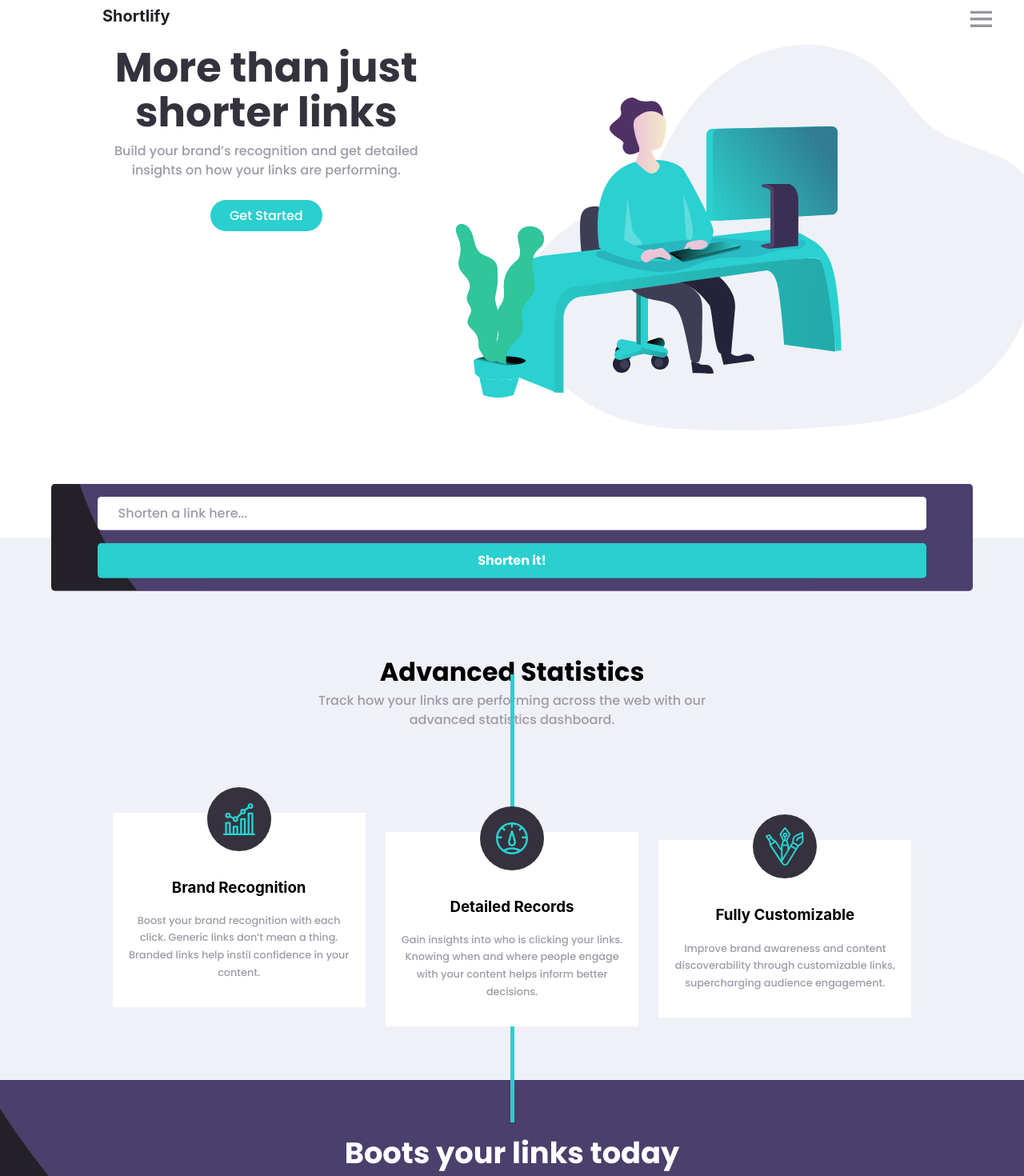
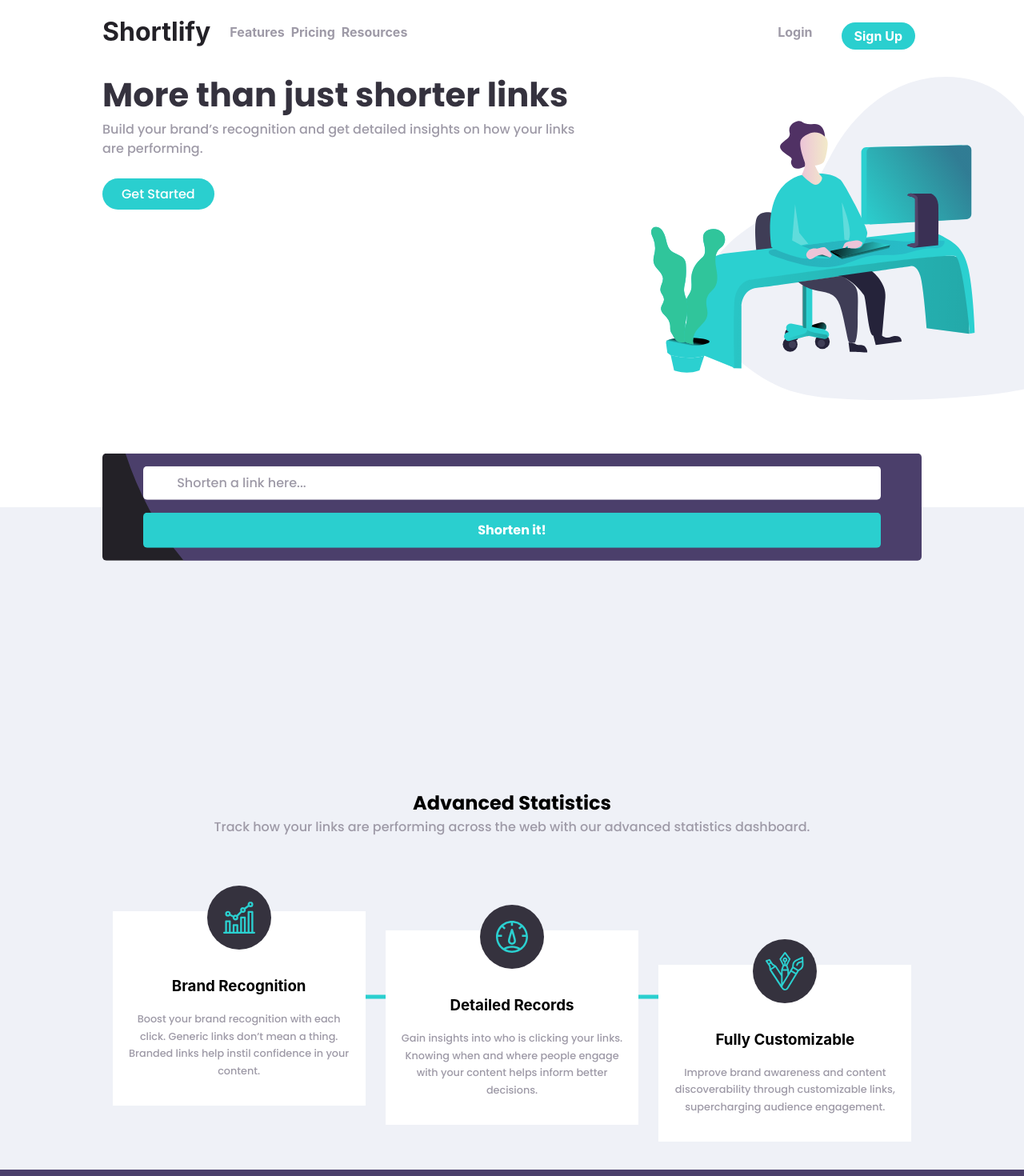
Before and after one commit to davidfcopozo/url-shortener-app, a React (Create React App) app: page / in a window 1280 px wide. Shown: the top 1470 px of the page at 80% size. Built offline with nearby package versions, Linux system fonts and the light colour scheme; no server answers.

Commit message:
Fixing desktop

```diff
--- a/src/App.scss
+++ b/src/App.scss
@@ -8,28 +8,34 @@
 $GrayishViolet: hsl(257, 7%, 63%);
 $VeryDarkBlue: hsl(255, 11%, 22%);
 $VeryDarkViolet: hsl(260, 8%, 14%);
-$h2FontSizes: clamp(2rem, 4vw + 1rem, 3.3rem);
+$logoFontSizes: clamp(1.5rem, 3vw + .5rem, 2rem);
+$h2FontSizes: clamp(2rem, 2vw + 1rem, 3.3rem);
 $h3FontSizes: clamp(1rem, 3vw + 1rem, 2.3rem);
 $smFontSizes: clamp(.8rem, 1rem, 1.5rem);
 
-/* For hamburger menu */
-/* https: //www.npmjs.com/package/react-burger-menu */
 
 @mixin fonts($fontSize, $fontWeight) {
   font-size: $fontSize;
   font-family: 'Poppins', sans-serif;
   font-weight: $fontWeight;
 }
+
 @mixin textDecoration {
   text-decoration: none;
   list-style-type: none;
   list-style: none;
   outline: none;
 }
+
 @mixin flex-row {
   display: flex;
   flex-direction: row;
 }
+
+@mixin opacity {
+  opacity: 0.8;
+}
+
 
 *,
 *::before,
@@ -73,6 +79,7 @@
 
 /* remove animations for people who've turned them off */
 @media (prefers-reduced-motion: reduce) {
+
   *,
   *::before,
   *::after {
@@ -94,42 +101,48 @@
   .container {
     overflow-x: hidden;
   }
+
   img {
     max-width: 100%;
   }
+
   header {
     display: flex;
     width: 80%;
-    margin: 0 auto;
+    margin: 1rem auto;
     gap: 1rem;
     justify-content: space-between;
     min-height: 5vh;
     align-items: center;
+
     ul a {
       @include textDecoration;
       color: white;
       font-weight: 700;
     }
+
     button {
       position: absolute;
       z-index: 2000;
       cursor: pointer;
       right: 2.5rem;
-        /* top: -1vh; */
       background: transparent;
       background-image: url(./assets/hamburger-menu-custom.svg);
       background-repeat: no-repeat;
       width: 2rem;
       aspect-ratio: 1;
       border: 0;
+
       #id1 {
         color: $GrayishViolet;
       }
     }
+
     .active {
       transition: 500ms ease-in-out;
       transform: translateX(0%);
     }
+
     ul {
       display: flex;
       transition: 500ms ease-in-out;
@@ -148,22 +161,31 @@
       justify-content: center;
       border-radius: 10px;
       height: 40vh;
-        li{
+
+      li {
         font-size: 1rem;
         margin-top: 1rem;
+        &:hover {
+          @include opacity;
         }
+      }
+
+
       li:nth-child(1) {
         margin-top: 0;
       }
+
       span {
         border-bottom: solid 2px $GrayishViolet;
         width: 100%;
         opacity: .2;
         margin: 1rem auto;
       }
+
       .login-btn {
         margin-top: 0;
       }
+
       #sign-up-btn {
         color: white;
         background-color: $Cyan;
@@ -171,15 +193,17 @@
         border-radius: 35px;
         display: inline-block;
         width: 100%;
+        &:hover {
+          @include opacity
+        }
       }
     }
 
     .logo {
       @include textDecoration;
       color: $VeryDarkViolet;
-      font-size: 20px;
+      font-size: $logoFontSizes;
       font-weight: 700;
-      /* margin: 1rem; */
     }
   }
 
@@ -188,12 +212,14 @@
     flex-direction: column-reverse;
     gap: 2rem;
     width: 80%;
-    margin : 1rem auto 0 auto;
+    margin: 1rem auto 0 auto;
+
     .text-section {
       text-align: center;
       color: $GrayishViolet;
       font-weight: 500;
     }
+
     h2 {
       font-size: $h2FontSizes;
       font-family: 'Poppins', sans-serif;
@@ -202,10 +228,12 @@
       margin-bottom: .5rem;
       line-height: 1.1;
     }
+
     P {
       margin-bottom: 2rem;
       @include fonts(1rem, 500);
     }
+
     a {
       @include textDecoration;
       background-color: $Cyan;
@@ -213,11 +241,16 @@
       border-radius: 25px;
       @include fonts(1rem, 500);
       color: white;
+      &:hover {
+        @include opacity;
       }
+    }
+
+
     .img-section {
       width: 150%;
+
       img {
-
         overflow: hidden;
       }
     }
@@ -254,11 +287,10 @@
       border-color: transparent;
     }
 
-    #link::placeholder{
+    #link::placeholder {
       color: $GrayishViolet;
       @include fonts($smFontSizes, 500);
     }
-
 
     #linkBtn {
       @include textDecoration;
@@ -269,6 +301,10 @@
       padding: 0.5rem 1.5rem;
       border-color: transparent;
       cursor: pointer;
+
+      &:hover {
+        @include opacity;
+      }
     }
   }
 
@@ -283,20 +319,24 @@
       margin-inline: auto;
 
     }
+
     .text-section {
-      margin-top: 25%;
+      margin-top: 20%;
       text-align: center;
+
       h2 {
         @include fonts(1.5rem, 700);
       }
+
       p {
         @include fonts($smFontSizes, 500);
         color: $GrayishViolet;
       }
     }
+
     .shortenedLinks {
       position: relative;
-      width: 100%;
+      width: 90%;
       margin: 0 auto;
       margin-top: 5%;
       align-content: center;
@@ -312,37 +352,55 @@
         box-shadow: 1px 1px 5px #888888;
         border-radius: 5px;
         padding: 1rem;
-        margin: 1rem;
-         p{
+        margin: 1rem auto;
+
+        p {
           padding-bottom: 1rem;
+          font-weight: 700;
+          margin-right: 2rem;
+          white-space: nowrap;
+          text-overflow: ellipsis;
+          overflow: hidden;
         }
+
         span {
-          width: 110%;
+          width: 100%;
           border-top: 2px solid $Gray;
           margin-bottom: 1rem;
           justify-self: center;
           align-self: center;
         }
-
+        div {
+          display: flex;
+          flex-direction: column;
+        }
         a {
           @include textDecoration;
           color: $Cyan;
+          font-weight: 700;
         }
 
         button {
           @include textDecoration;
-          width: 100%;
+          display: inline-block;
+          text-align: center;
           color: white;
           background-color: $Cyan;
-          border-radius: 8px;
+          border-radius: 5px;
           font-weight: 700;
           padding: 0.5rem 1.5rem;
           margin: 1rem auto;
           border-color: transparent;
           cursor: pointer;
+          width: 100%;
+
+          &:hover {
+            @include opacity;
           }
         }
       }
+    }
+
     .img-section {
       display: grid;
       grid-template-columns: repeat(auto-fit, minmax(300px, 1fr));
@@ -359,12 +417,11 @@
       }
 
       .line {
-        /* until 749px media */
         position: absolute;
         justify-self: center;
         float: left;
         width: 5px;
-        height: 70%;
+        height: 65%;
         background-color: $Cyan;
       }
 
@@ -374,7 +431,7 @@
         align-content: center;
         justify-content: center;
         margin: 2rem .8rem .2rem .8rem;
-        max-height: 250px;
+        min-height: 150px;
 
         div {
           display: flex;
@@ -401,6 +458,7 @@
         }
       }
     }
+
     .boots {
       background-color: hsl(260, 8%, 14%);
       background-image: url(./assets/bg-boost-mobile.svg);
@@ -413,6 +471,7 @@
       justify-content: center;
       padding: 1rem;
       margin-top: 1rem;
+
       h3 {
         font-size: $h3FontSizes;
         color: #FFFFFF;
@@ -431,12 +490,14 @@
       }
     }
   }
+
   footer {
     background-color: hsl(260, 8%, 14%);
     padding: 2rem;
     align-content: center;
     justify-content: center;
     text-align: center;
+
     h2 {
       color: #FFFFFF;
       font-size: $h2FontSizes;
@@ -462,64 +523,194 @@
     }
 
     .social-footer {
-        margin-top: 2rem ;
+      margin-top: 2rem;
+
       ul {
         display: flex;
         justify-content: center;
       }
+
       li {
         margin: .5rem;
       }
     }
+
     .footer-container {
       text-align: center;
+
       ul {
         padding-inline: 0;
       }
     }
   }
+
   .clipboard {
     opacity: 0.4;
   }
 }
 
+.btnClicked {
+  background-color: $DarkViolet  !important;
+  opacity: 1 !important;
+}
+
 .disabled {
-  background-color: $Gray !important;
-  cursor:not-allowed;
+  background-color: $Gray  !important;
+  cursor: not-allowed;
 }
 
 /* **************************************************************************************************** */
-@media (min-width: 641px) {
+/* @media (min-width: 641px) {
+
+} */
+/* *************************************************************************************************** */
+
+@media (min-width: 750px) {
+  .sections {
+    .fist-section {
+      display: grid;
+      grid-template-columns: 60% 40%;
+      gap: 1rem;
+      margin: 2rem auto 0 auto;
+
+        .text-section {
+          text-align: start;
+          color: $GrayishViolet;
+          font-weight: 500;
+        }
+
+        h2 {
+          font-size: $h2FontSizes;
+          font-family: 'Poppins', sans-serif;
+          font-weight: 700;
+          color: $VeryDarkBlue;
+          margin-bottom: .5rem;
+          line-height: 1.1;
+        }
+
+        P {
+          margin-bottom: 2rem;
+          @include fonts(1rem, 500);
+        }
+
+        a {
+          @include textDecoration;
+          background-color: $Cyan;
+          padding: 0.5rem 1.5rem;
+          border-radius: 25px;
+          @include fonts(1rem, 500);
+          color: white;
+          &:hover {
+            @include opacity;
+          }
+        }
+
+
+        .img-section {
+          width: 150%;
+
+          img {
+            overflow: hidden;
+          }
+        }
+      }
+      .input-container {
+        width: 80%;
+      }
+    .second-section {
+      .shortenedLinks {
+        width: 100%;
+        justify-content: space-between;
+        align-items: center;
+
+        span {
+          display: none;
+        }
+
+        .shortenedLink:nth-child(n) {
+          max-height: 8vh;
+          flex-direction: row ;
+          justify-content: space-between;
+          align-items: center;
+          width: 80%;
+
+          p {
+            padding-bottom: 0;
+            padding-left: 1rem;
+          }
+
+          div {
+            display: flex;
+            flex-direction: row;
+            align-items: center;
+
+            a {
+              white-space: nowrap;
+            }
+
+            button {
+              margin-left: 1rem;
+              padding: 0.2rem 1.5rem;
+              font-size: .8rem;
+              width: 50%;
+            }
+          }
+        }
+      }
+
+      .img-section {
+        display: grid;
+        grid-template-columns: repeat(auto-fit, minmax(200px, 1fr)) !important;
+        padding: 1rem 0 !important;
+
+        figure:nth-child(3) {
+          margin-top: 5rem;
+        }
+
+        figure:nth-child(4) {
+          margin-top: 9rem;
+        }
+
+        .line {
+          display: inline-block;
+          transform: rotate(90deg);
+        }
+      }
+    }
+  }
 
   }
+
 /* *************************************************************************************************** */
 
 @media (min-width: 1125px) {
-  body {
+
     header {
-     /*  display: flex;
+      display: flex;
       align-items: center;
+      justify-content: space-between;
       width: 80%;
-      margin: 0 auto; */
+      margin: 0 auto;
 
-/*       .logo {
+      .logo {
         @include textDecoration;
         color: $VeryDarkViolet;
-        font-size: 22px;
+        font-size: $logoFontSizes;
         font-weight: 700;
-      } */
-     /*
+      }
+
+      .mobile-nav-toggle {
+        display: none;
+      }
+
       li {
         @include textDecoration;
         font-size: 14px;
         font-weight: 700;
       }
 
-      #nav{
-        @include flex-row;
+      .nav{
         padding: $li-paddin;
-        justify-content: space-between;
-        margin: 1rem;
         width: 100%;
         a {
           color: $GrayishViolet;
@@ -531,24 +722,35 @@
           padding: 0.3rem 1rem;
           border-radius: 25px
         }
-      } */
-  /*
-      .main-nav {
-        @include flex-row;
-        li {
-          padding: $li-paddin;
+        span{
+          display: none;
         }
       }
 
-      .sub-nav {
-        ul {
+      .main-nav {
+        position: unset;
+        height: unset;
+        justify-content: flex-start;
+        margin: 0;
+        padding: 0;
+        background-color: transparent;
         @include flex-row;
-          justify-content: flex-end;
+        transform: translateX(0%);
+        li {
+          align-content: center;
+          margin: 0;
+          padding: 0;
+          &:nth-last-of-type(1) {
+              position: absolute;
+              right: 0;
             }
-        li {
-          padding: $li-paddin;
+          &:nth-last-of-type(2) {
+              position: absolute;
+              right: 15%;
             }
-      } */
+        }
+
+      }
     }
 
     .fist-section {
@@ -556,7 +758,7 @@
         grid-template-columns: 40% 60%;
         gap: 2rem;
         width: 80%;
-     /*  margin: 0 auto; */
+
         h2 {
           font-size: 3.2rem;
           font-weight: 700;
@@ -564,7 +766,8 @@
           margin-bottom: .5rem;
           line-height: 1.1
         }
-      /* p{
+
+        p{
           color: $GrayishViolet;
           font-size: 1rem;
           font-weight: 500;
@@ -619,7 +822,6 @@
           padding: 0.5rem 1.5rem;
           border-color: transparent;
         }
-    } */
       }
 
     .second-section {
@@ -627,18 +829,16 @@
       width: 100%;
       padding-top: 2rem;
 
-        .text-section,
-        .img-section {
-          margin: 0 auto;
-          max-width: 80%;
-        }
-        .text-section {
+      ~ .text-section {
+        margin-top: 1%;
         position: relative;
         text-align: center;
-          h2{
+
+        h2 {
           font-size: 2rem;
           font-weight: 700;
         }
+
         p {
           color: $GrayishViolet;
           text-align: center;
@@ -647,12 +847,14 @@
           width: 50%;
         }
       }
-        /* .shortenedLinks {
+
+      .shortenedLinks {
           position: relative;
           width: 30%;
           .shortenedLink {
             display: flex;
             flex-direction: column;
+            width: 90%;
             font-weight: 500;
             background: #FFFFFF;
             box-shadow: 1px 1px 5px #888888;
@@ -683,10 +885,9 @@
               cursor: pointer;
             }
           }
-        } */
+        }
 
-
-/*         .img-section {
+          .img-section {
           display: grid;
           grid-template-columns: repeat(auto-fit, minmax(300px, 1fr));
           padding: 1rem;
@@ -738,9 +939,9 @@
               }
             }
           }
-        } */
+        }
 
-       /*  .boots {
+       .boots {
           background-color: hsl(260, 8%, 14%);
           background-image: url(./assets/bg-boost-desktop.svg);
           background-repeat: no-repeat;
@@ -765,10 +966,10 @@
               padding: 0.5rem 1.5rem;
               border-color: transparent;
           }
-        } */
+        }
     }
 
-      /* footer {
+  footer {
       display: flex;
       background-color: hsl(260, 8%, 14%);
       padding: 2rem;
@@ -796,6 +997,6 @@
           margin: 1rem;
         }
       }
-      } */
     }
+
   }
--- a/src/components/Input.js
+++ b/src/components/Input.js
@@ -25,11 +25,18 @@
   };
 
   const handleClick = (e) => {
+    let $input = document.getElementById("link"),
+      $span = document.createElement("span");
+    if (!value) {
+      $span.textContent = "Please add a link";
+
+      $input.insertAdjacentElement("afterend", $span);
+    }
     if (setInputValue) {
+      $span.remove();
       e.preventDefault();
       setInputValue(value);
       setValue("");
-      console.log("This works!");
     }
   };
 
@@ -44,6 +51,7 @@
             placeholder="Shorten a link here..."
             value={value}
             onChange={(e) => onChangeValidator(e)}
+            required
           />
           <input
             onClick={handleClick}
--- a/src/components/NavBar.js
+++ b/src/components/NavBar.js
@@ -2,7 +2,7 @@
 
 export const NavBar = () => {
   return (
-    <nav id="nav">
+    <nav className="nav">
       <ul className="main-nav">
         <li>
           <a href="#">Features</a>
--- a/src/components/ShortenedLink.js
+++ b/src/components/ShortenedLink.js
@@ -17,10 +17,12 @@
 
   const handleCopy = (el) => {
     let $btn = document.getElementById(el.id);
-    $btn.innerHTML = "Copied";
+    $btn.innerHTML = "Copied!";
+    $btn.classList.add("btnClicked");
 
     setTimeout(() => {
       $btn.innerHTML = "Copy";
+      $btn.classList.remove("btnClicked");
     }, 3000);
   };
 
--- a/src/components/ShortenedLinks.js
+++ b/src/components/ShortenedLinks.js
@@ -1,5 +1,4 @@
 import React from "react";
-
 import useLocalStorage from "../hooks/useLocalStorage";
 import ShortenedLink from "./ShortenedLink";
 
```
Lines whose indentation alone changed are shown as unchanged.
